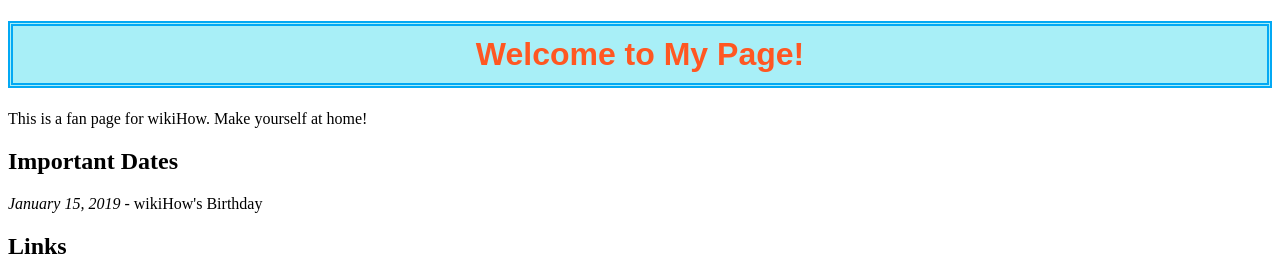
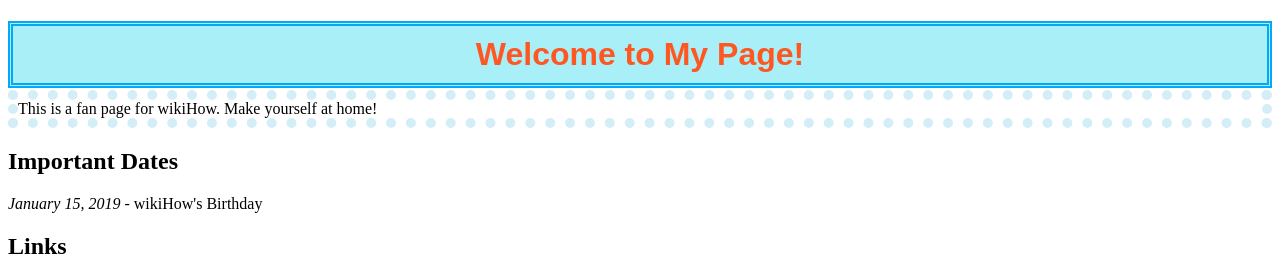
Before and after one commit to palomasantossss/palomasantossss.github.io, a plain HTML site: page ex1.html in a window 1280 px wide. Shown: the top 277 px of the page. Drawn offline with Linux system fonts and the light colour scheme.

Commit message:
change for other

```diff
--- a/ex1.html
+++ b/ex1.html
@@ -19,7 +19,13 @@
     border-color: #03A9F4;
     border-style: double;
 ">Welcome to My Page!</h1>
-<p>This is a fan page for wikiHow. Make yourself at home!</p>
+
+<p style="
+    border-width: 10px;
+    border-color: #d4eef7;
+    border-style: dotted;
+    margin-top: -20px;
+">This is a fan page for wikiHow. Make yourself at home!</p>
 
 <h2>Important Dates</h2>
 <p><i>January 15, 2019</i> - wikiHow's Birthday</p>
```
